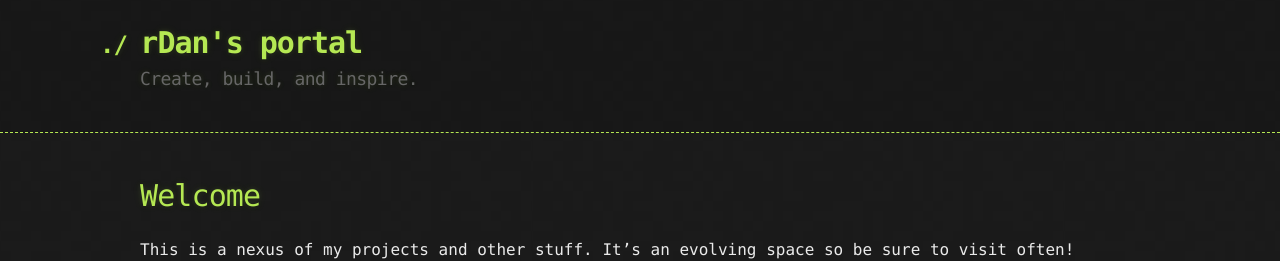
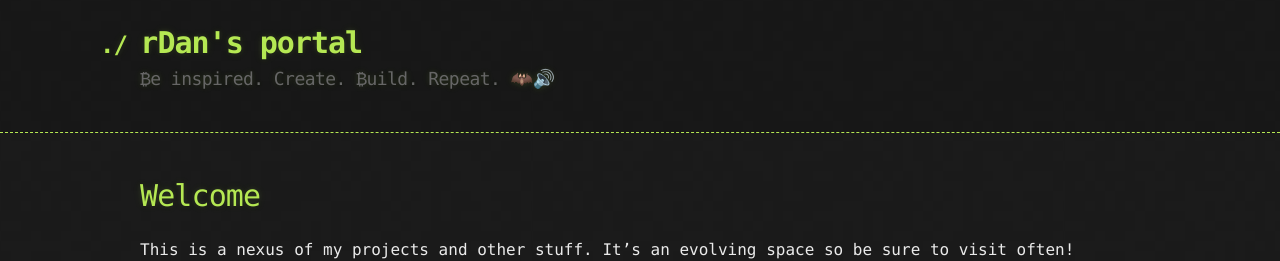
Before and after one commit to 0xrdan/0x.rdan.io, a Jekyll site: the page built from index.md, in a window 1280 px wide. Shown: the top 261 px of the page. Built offline with Jekyll 4.4.1, drawn with Linux system fonts in a browser that asks for light colours; our own code applies the rules of GitHub Pages for plain Markdown files.

Commit message:
update 2-16-2023-1

```diff
--- a/_config.yml
+++ b/_config.yml
@@ -1,5 +1,5 @@
 title: rDan's portal
-description: Create, build, and inspire.
+description: ₿e inspired. Create. ₿uild. Repeat. 🦇🔊
 url: "https://rdan.io"
 twitter_username: 0xrDan
 github_username: 0xrdan
```
